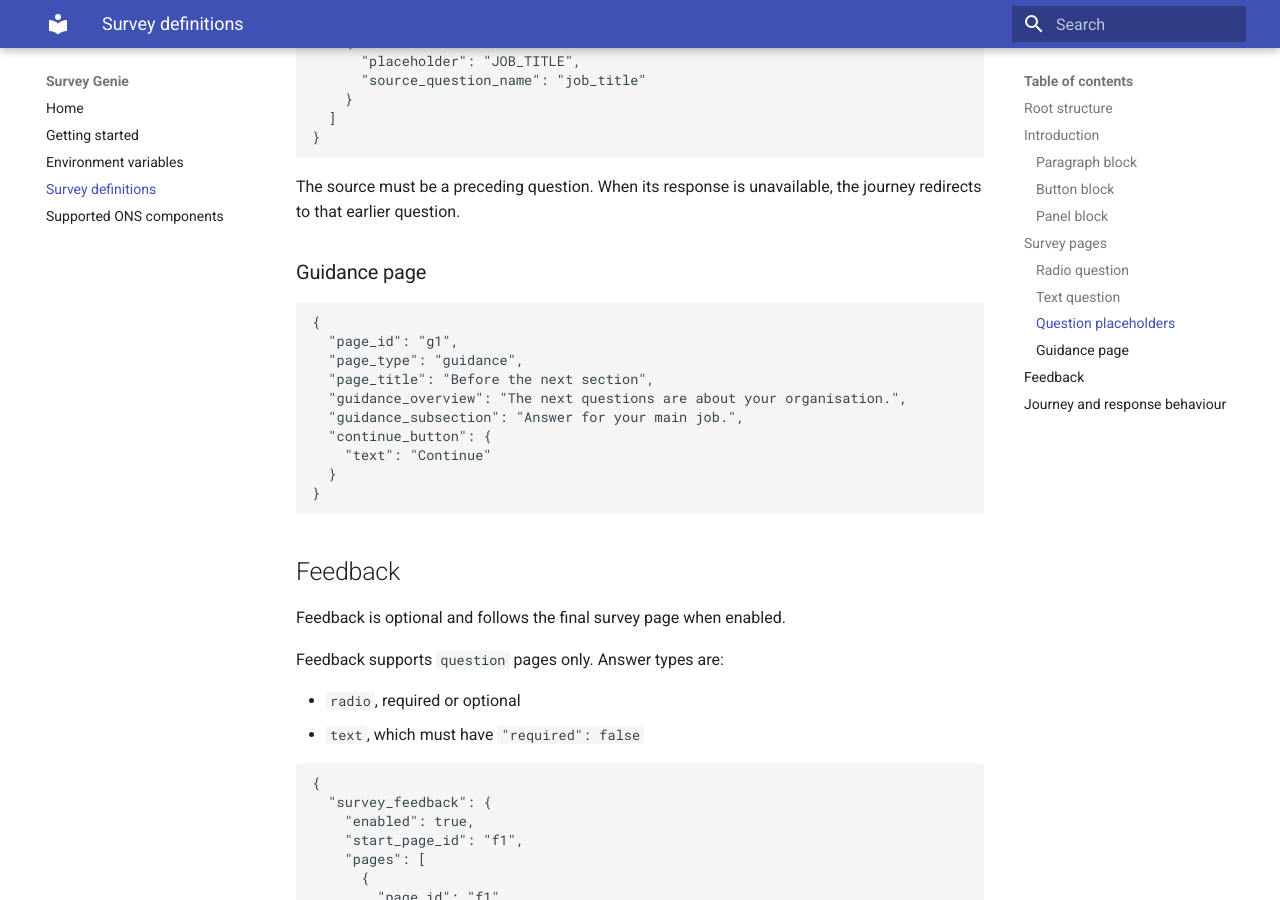
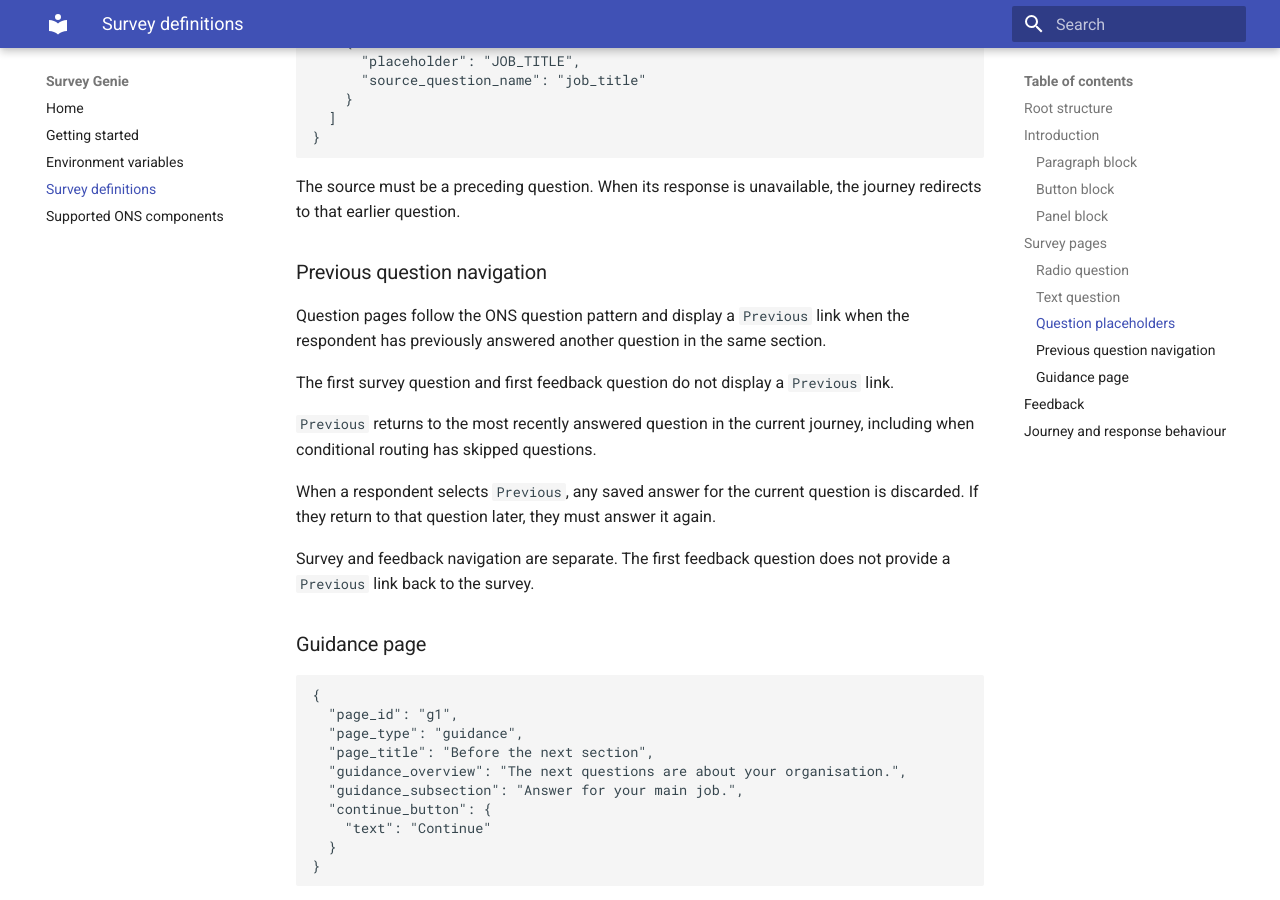
Before and after one commit to ONSdigital/survey-genie, an MkDocs documentation site: the page built from docs/survey-definition.md, in a window 1280 px wide and 900 px high, scrolled down 5540 px. Built offline with MkDocs 1.6.1 and Material for MkDocs 9.7.7, drawn with Linux system fonts in a browser that asks for light colours.

Commit message:
chore(docs):add documentation for previous question navigation

````diff
--- a/docs/survey-definition.md
+++ b/docs/survey-definition.md
@@ -272,6 +272,25 @@ A question can include a response from an earlier question.
 
 The source must be a preceding question. When its response is unavailable, the journey redirects to that earlier question.
 
+### Previous question navigation
+
+Question pages follow the ONS question pattern and display a `Previous` link
+when the respondent has previously answered another question in the same
+section.
+
+The first survey question and first feedback question do not display a
+`Previous` link.
+
+`Previous` returns to the most recently answered question in the current
+journey, including when conditional routing has skipped questions.
+
+When a respondent selects `Previous`, any saved answer for the current
+question is discarded. If they return to that question later, they must
+answer it again.
+
+Survey and feedback navigation are separate. The first feedback question
+does not provide a `Previous` link back to the survey.
+
 ### Guidance page
 
 ```json
````
